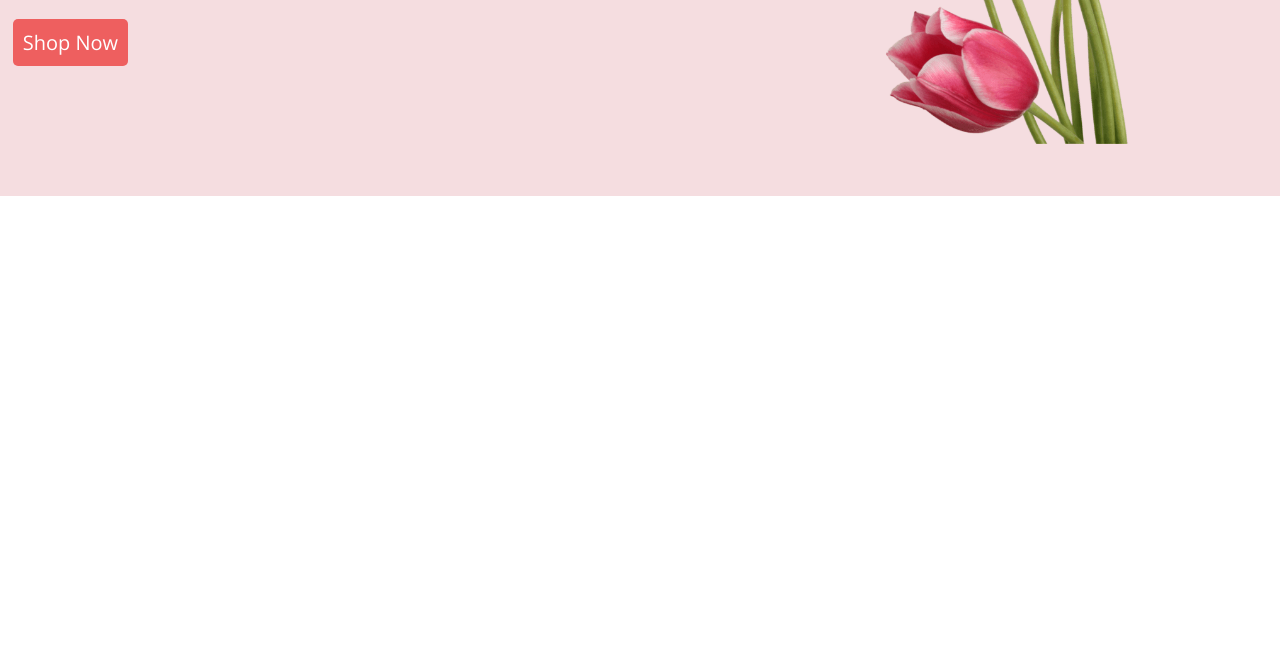
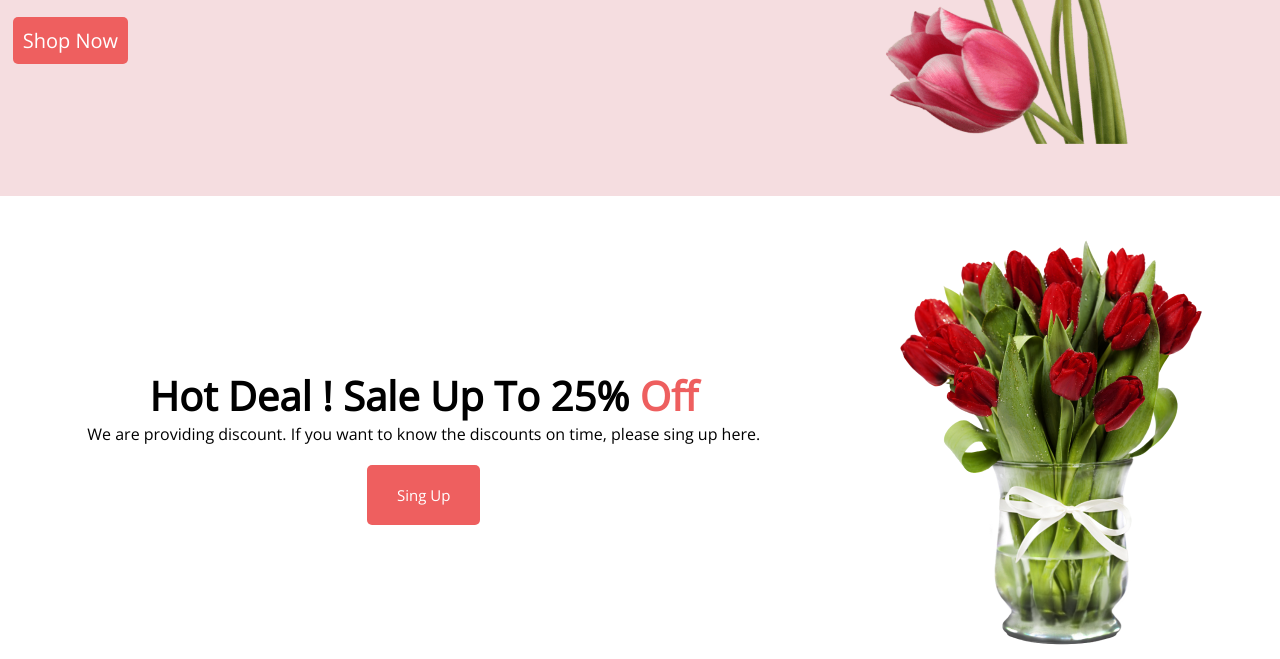
Before and after one commit to khtanvirislam/flower-garden, a plain HTML site: page index.html in a window 1280 px wide. Shown: the part 458-1117 px from the top of the page. Before the commit the page ends 800 px from the top, so only its background shows below. Drawn offline with nearby package versions, Linux system fonts and the light colour scheme.

Commit message:
hot deal section created

```diff
--- a/index.html
+++ b/index.html
@@ -38,7 +38,20 @@
             </div>
         </section>
     </header>
-    <main></main>
+    <main>
+        <section>
+            <div class="hot-deal-container">
+                <div class="header-text">
+                    <h2 class="hot-deal-title">Hot Deal ! Sale Up To 25% <span class="off-color"> Off</span></h2>
+                    <p class="hot-deal-desc"> We are providing discount. If you want to know the discounts on time, please sing up here.</p>
+                    <button class="btn-primary hot-deal-btn">Sing Up </button>
+                </div>
+                <div>
+                    <img class="hot-deal-img" src="/Flower Asset/pngwing 8.png" alt="">
+                </div>
+            </div>
+        </section>
+    </main>
     <footer></footer>
 </body>
 </html>
--- a/style.css
+++ b/style.css
@@ -71,7 +71,7 @@ li a:hover{
 }
 
 .header-desc{
-    margin-bottom: 15px;
+    margin-bottom: 10px;
 }
 
 .btn-primary{
@@ -83,3 +83,35 @@ li a:hover{
     padding: 10px;
     border-radius: 5px;
 }
+
+/* Main section related styles */
+
+.off-color{
+    color:rgb(238, 95, 95) ;
+}
+.hot-deal-title{
+    font-size: 40px;
+}
+
+.hot-deal-desc{
+    margin-bottom: 10px;
+}
+
+.hot-deal-btn{
+    text-align: center;
+    font-size: 15px;
+    padding: 20px 30px;
+    font-weight: 500;
+}
+
+.hot-deal-container{
+    margin-top: 50px;
+    display: flex;
+    justify-content: space-around;
+    text-align: center;
+    align-items: center;
+    height: 400px;
+    margin-left: 20px;
+
+
+}
```
